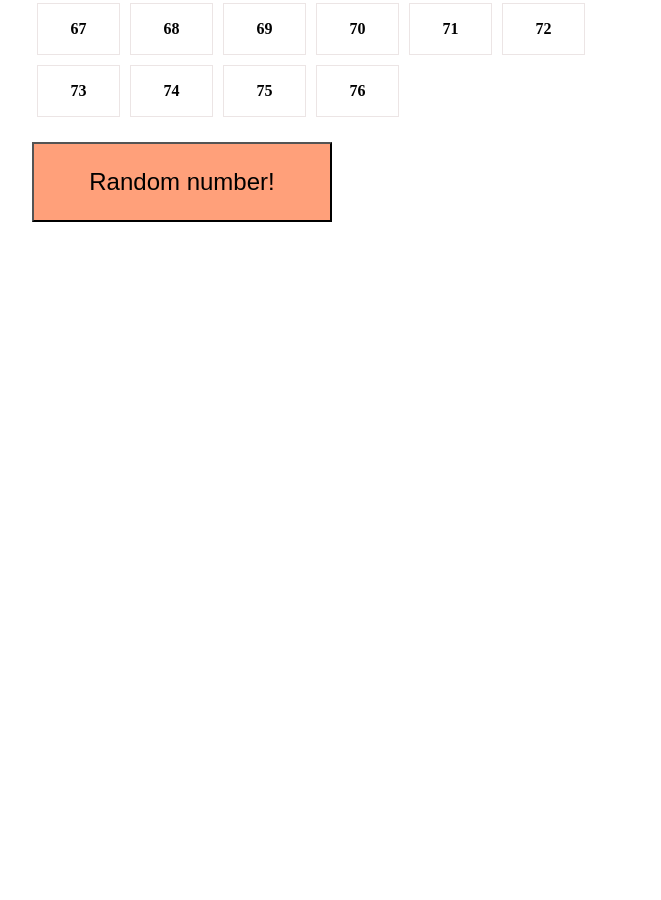
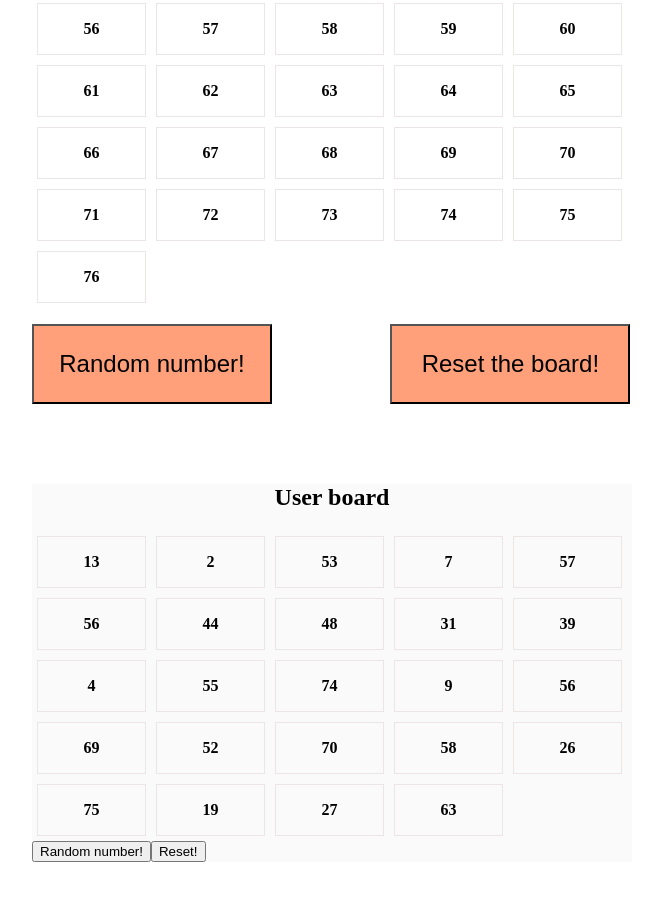
Before and after one commit to JTapioT/M1-D9, a plain HTML site: page index.html in a window 1280 px wide. Shown: the part 734-1634 px from the top of the page, without its empty margins (308-969 px from the left). Before the commit the page ends 1006 px from the top, so only its background shows below. Drawn offline with Linux system fonts and the light colour scheme.

Commit message:
Progress with today's exercises
Now userboard is included but need to add event listeners to functions.
In overall need to stop repeating myself and maybe userBoard functions re-usable for last exercise(?). Otherwise will clutter the index.js file.

```diff
--- a/index.js
+++ b/index.js
@@ -23,6 +23,34 @@ let createBoard = function() {
   }
 }
 
+// CREATE USER BOARD:
+let createUserBoard = function() {
+  // CREATE CONTAINER:
+  let userBoardContainer = document.createElement("div");
+  userBoardContainer.id = "userBoard";
+  document.body.appendChild(userBoardContainer);
+
+  // GET THE NEWLY CREATED CONTAINER ELEMENT:
+  let userBoard = document.getElementById("userBoard");
+
+  // ADD TITLE:
+  let userBoardTitle = document.createElement("h2");
+  userBoardTitle.innerText = "User board";
+  userBoardTitle.style.textAlign = "center";
+  userBoard.appendChild(userBoardTitle);
+
+  // ADD THE CELLS:
+  for(let i=1; i <= 24; i++) {
+    let userBoardCell = document.createElement("div");
+    userBoardCell.classList.add("boardCell");
+
+    let randomNumber = Math.ceil(Math.random() * 76);
+    userBoardCell.innerText = randomNumber;
+
+    userBoard.appendChild(userBoardCell);
+  }
+}
+
 // CREATE BUTTON:
 let createButton = function() {
   // Create a <button> element:
@@ -41,26 +69,86 @@ let createButton = function() {
   button.onclick = randomNumbers;
 }
 
+// CREATE RESET BUTTON:
+let resetButton = function() {
+  let buttonElement = document.createElement("button");
+  buttonElement.id = "resetBtn";
+  buttonElement.innerText = "Reset the board!";
+  document.body.appendChild(buttonElement);
+
+  let resetButton = document.getElementById("resetBtn");
+  resetButton.onclick = function() {
+    let boardElements = document.getElementsByClassName("boardCell");
+    for(let element of boardElements) {
+      element.classList.remove("selected");
+    }
+  }
+}
+
+// Maybe create re-usable user-board buttons. Repeating steps.
+// CREATE USERBOARD BUTTON:
+let userBoardButton = function() {
+  let userBoardBtnElement = document.createElement("button");
+  userBoardBtnElement.classList = "userBoardBtn";
+  userBoardBtnElement.innerText = "Random number!";
+  userBoardBtnElement.display = "inline-block";
+
+  let userBoardBtnContainer = document.createElement("div");
+  userBoardBtnContainer.id = "userBoardBtnContainer"
+
+  let userBoard = document.getElementById("userBoard");
+  userBoard.appendChild(userBoardBtnContainer);
+  userBoardBtnContainer.appendChild(userBoardBtnElement);
+}
+
+// CREATE USERBOARD RESET BUTTON:
+let userBoardResetButton = function() {
+  let userBoardResetBtn = document.createElement("button");
+    userBoardResetBtn.classList = "userBoardResetBtn";
+    userBoardResetBtn.innerText = "Reset!";
+    userBoardResetBtn.display = "inline-block";
+
+  let userBoardBtnContainer = document.getElementById("userBoardBtnContainer");
+  userBoardBtnContainer.appendChild(userBoardResetBtn);
+}
+
+
 // Function to run when button clicked:
 let randomNumbers = function() {
   // Get all the board elements, which contain the number:
   let boardNumbers = document.getElementsByClassName("boardCell");
 
+  // Take Always a new number:
+
+  // Loop through the container element full of elements with numbers:
+  for (let j = 0; j < boardNumbers.length; j++) {
   // Randomly select an element which contains the number between 1-76:
-  let selectedNumberElement = boardNumbers[Math.ceil(Math.random() * 76)];
-
-  // Add class 'selected' to the randomly selected element:
-  selectedNumberElement.classList.add("selected");
+  let selectedNumberEl = boardNumbers[Math.floor(Math.random() * 76)];
+  // If the number has class 'selected' - continue with next iteration:
+  if(selectedNumberEl.classList.contains("selected")) {
+      continue;
+    } else {
+      // Add class 'selected' to the randomly selected element:
+      selectedNumberEl.classList.add("selected");
+      // Break out from the loop!
+      // Otherwise this will carry on and go over every number
+      // and color the element!
+      break;
+    }
+  }
 }
 
 
 window.onload = function() {
   createBoard();
   createButton();
+  resetButton();
+  createUserBoard();
+  userBoardButton();
+  userBoardResetButton();
 }
 
 
 // EXTRA:
-// Take ALWAYS a new number (eg. avoid randoming the number 10 3 times)
 // Create a USER BOARD with 24 randomized numbers that highlights as the main board does
 // Let the user choose HOW MANY user boards he's willing to play with and create them.
--- a/styles.css
+++ b/styles.css
@@ -4,10 +4,15 @@ body {
   margin: 50px auto;
 }
 
+#userBoard {
+  background: rgb(249, 250, 249);
+  margin-top: 5rem;
+}
+
 .boardCell {
   display: inline-block;
-  width: 49px;
-  padding: 1em;
+  width: calc(600px / 8);
+  padding: 1rem;
   margin: 5px;
   border: 1px solid rgb(236, 229, 229);
   text-align: center;
@@ -19,10 +24,20 @@ body {
 }
 
 #pickANumber {
-  margin-top: 20px;
-  width: 50%;
+  margin-top: 1rem;
+  width: 40%;
   padding: 1em;
   font-size: 24px;
   background: lightsalmon;
   cursor: pointer;
 }
+
+#resetBtn {
+  margin-top: 1rem;
+  margin-left: 7.4rem;
+  width: 40%;
+  padding: 1em;
+  font-size: 24px;
+  background: lightsalmon;
+  cursor: pointer;
+}
```
